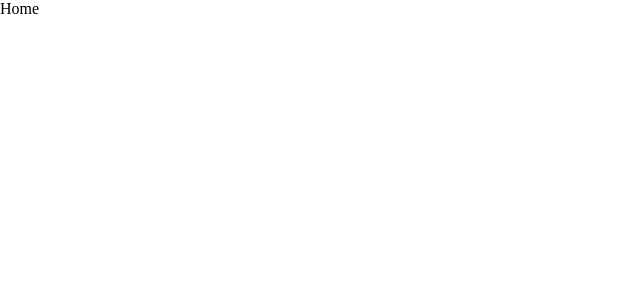
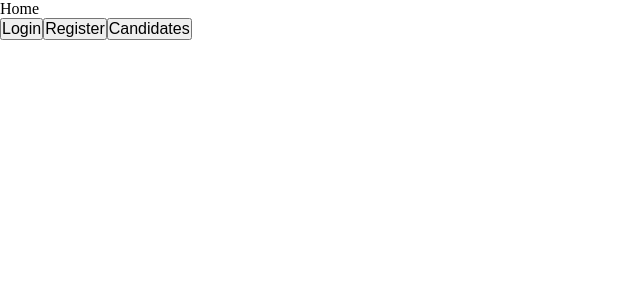
Before and after one commit to vitorschmidt/Getsight, a React (Create React App) app: page / in a window 1280 px wide. Shown: the top 300 px of the page, without its empty margins (0-640 px from the left). Built offline with nearby package versions, Linux system fonts and the light colour scheme.

Commit message:
build: add Button Routes

```diff
--- a/src/Pages/Candidates/index.jsx
+++ b/src/Pages/Candidates/index.jsx
@@ -1,5 +1,13 @@
+import { useHistory } from "react-router-dom";
 const Candidates = () => {
-  return <div>Candidates</div>;
+  const history = useHistory();
+  const handleNavegation = (path) => history.push(path)
+  return (
+  <>
+  <div>Candidates</div>
+  <button onClick={()=> handleNavegation("/")}>Home</button>
+  </>
+  );
 };
 
 export default Candidates;
--- a/src/Pages/Home/index.jsx
+++ b/src/Pages/Home/index.jsx
@@ -1,5 +1,15 @@
+import { useHistory } from "react-router-dom";
 const Home = () => {
-  return <div>Home</div>;
+  const history = useHistory();
+  const handleNavegation = (path) => history.push(path)
+  return (
+  <>
+  <div>Home</div>
+  <button onClick={()=> handleNavegation("/login")}>Login</button>
+  <button onClick={()=> handleNavegation("/register")}>Register</button>
+  <button onClick={()=> handleNavegation("/candidates")}>Candidates</button>
+  </>
+  );
 };
 
 export default Home;
--- a/src/Pages/Login/index.jsx
+++ b/src/Pages/Login/index.jsx
@@ -73,6 +73,7 @@ const Login = () => {
             </span>
           </p>
         </div>
+        <button onClick={()=> handleNavegation("/")}>Home</button>
       </main>
     </Container>
   );
--- a/src/Pages/Register/index.jsx
+++ b/src/Pages/Register/index.jsx
@@ -7,7 +7,7 @@ import Inputs from "../../Components/Input";
 
 const Register = () => {
   const history = useHistory();
-
+  const handleNavegation = (path) => history.push(path)
   const formSchema = yup.object().shape({
     name: yup
       .string()
@@ -98,6 +98,8 @@ const Register = () => {
 
         <button type="submit">Cadastrar</button>
       </form>
+
+      <button onClick={()=> handleNavegation("/")}>Home</button>
     </Container>
   );
 };
--- a/src/index.js
+++ b/src/index.js
@@ -6,11 +6,11 @@ import Providers from "./Providers";
 
 const root = ReactDOM.createRoot(document.getElementById("root"));
 root.render(
-  <React.StrictMode>
     <BrowserRouter>
-      <Providers>
-        <App />
-      </Providers>
+      <React.StrictMode>
+        <Providers>
+          <App />
+        </Providers>
+      </React.StrictMode>
     </BrowserRouter>
-  </React.StrictMode>
 );
```
